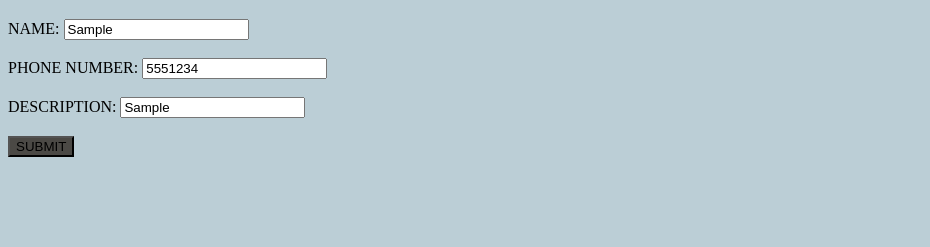
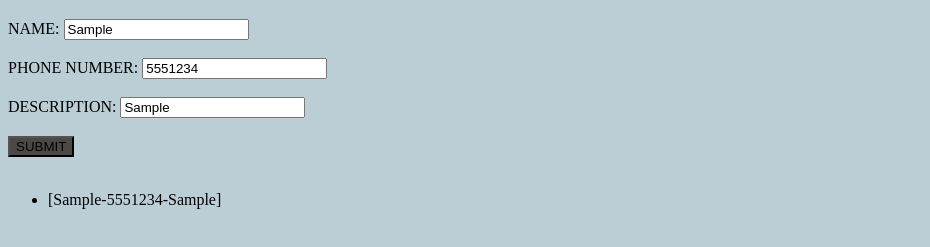
Before and after one commit to vasanth1066/gitstarted, a plain HTML site: page DOM Booking appointment app/index.html in a window 1280 px wide. Both pictures are taken after typing "Sample", "5551234", "Sample" into the empty fields and a click on the button "SUBMIT". Shown: the part 61-308 px from the top of the page, without its empty margins (0-930 px from the left). Drawn offline with Linux system fonts and the light colour scheme.

Commit message:
let scale app to more user (use keyvalue-name  )

```diff
--- a/DOM Booking appointment app/index.html
+++ b/DOM Booking appointment app/index.html
@@ -20,12 +20,18 @@
         <input type="text" id="descid"><br><br>
 
 
-        <button  id="btnid"> SUBMIT</button>
+        <button  id="btnid"> SUBMIT</button><br><br>
 
 
 
 
     </form>
+
+    <ul id="ulid" >
+        <li id="lid"> </li>
+
+    </ul>
+
 
     <script  src="index.js"></Script>
 
--- a/DOM Booking appointment app/index.js
+++ b/DOM Booking appointment app/index.js
@@ -27,7 +27,34 @@ function buttonfun(e){
 
     //-------storing data in object--------
 
-    let myobject ={
+    // let myobject ={
+    //     name: name,
+    //     phonenumber: phone,
+    //     description:desc
+
+
+    // };
+
+    // // changing object to string to store in local storage
+    // // because  we cannot store data as object in local storage though
+    // //we converting  it to an string
+
+    // let myobject_serliaized=JSON.stringify(myobject);
+
+    // localStorage.setItem ('myobject',myobject_serliaized);  // object are stored in local storaage
+
+
+    // //retreieving the object form localstorage
+    // var myobject_deserliaized = JSON.parse(localStorage.getItem('myobject'));
+
+
+    // console.log(myobject_deserliaized);
+
+    // console.log(localStorage);
+
+
+    //-----    adds multiple userr in local storage---------
+      let myobject ={
         name: name,
         phonenumber: phone,
         description:desc
@@ -35,22 +62,40 @@ function buttonfun(e){
 
     };
 
-    // changing object to string to store in local storage
-    // because  we cannot store data as object in local storage though
-    //we converting  it to an string
 
     let myobject_serliaized=JSON.stringify(myobject);
 
-    localStorage.setItem ('myobject',myobject_serliaized);  // object are stored in local storaage
+    localStorage.setItem (name,myobject_serliaized);  // object are stored in local storaage
 
 
     //retreieving the object form localstorage
-    var myobject_deserliaized = JSON.parse(localStorage.getItem('myobject'));
-
+    var myobject_deserliaized = JSON.parse(localStorage.getItem(name));
 
     console.log(myobject_deserliaized);
 
-    console.log(localStorage);
+    //dispalay in page
+
+    // let display=document.createElement('label');
+    // display.id='displayid';
+
+    // let textnode=document.createTextNode('hello');
+    // display.appendChild(textnode);
+
+    // form.appendChild(display)
+
+    let display=document.getElementById('lid');
+    let textnode=document.createTextNode("["+name+"-"+phone+"-"+desc+"]");
+    display.appendChild(textnode);
+
+
+
+
+
+
+
+
+    console.log(display);
+
 
 
 }
```
